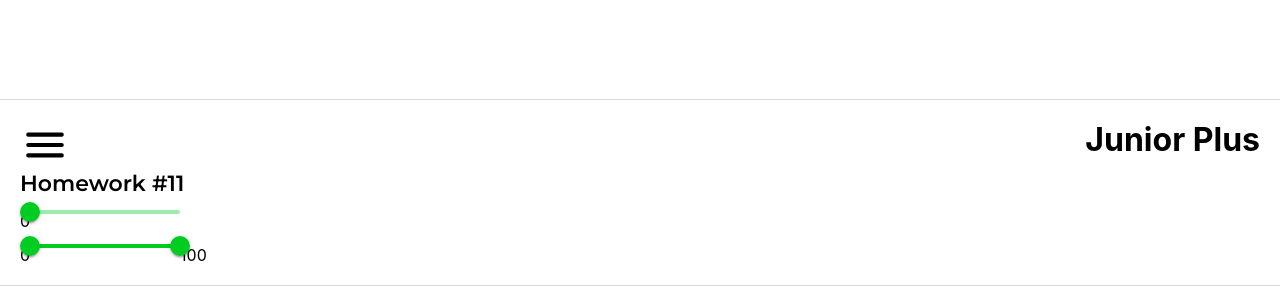
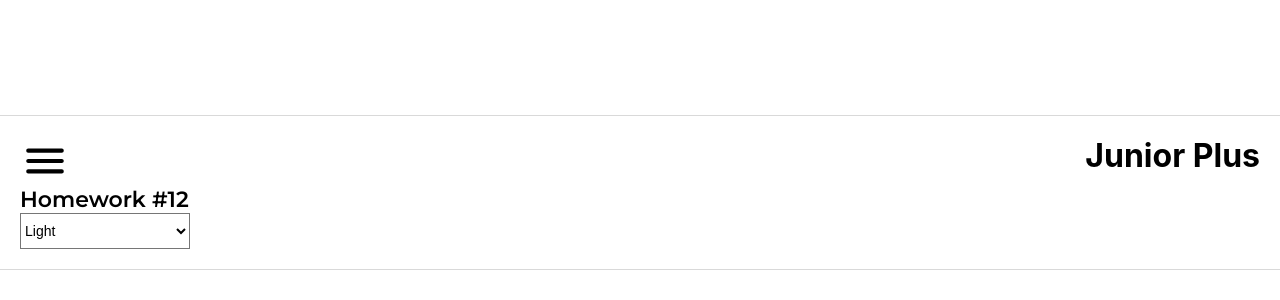
Before and after one commit to vasilyocheck/hw-s2, a React (Create React App) app: page /#/junior-plus in a window 1280 px wide. Shown: the part 208-508 px from the top of the page. Built offline with nearby package versions, Linux system fonts and the light colour scheme.

Commit message:
homework sprint 4 week 4 (hw12)

```diff
--- a/src/s1-main/App.module.css
+++ b/src/s1-main/App.module.css
@@ -7,12 +7,27 @@
 
 }
 
+[data-theme='1'] {
+    --color: #000000;
+    --background: #FFFFFF;
+}
+
+[data-theme='2'] {
+    --color: #000000;
+    --background: #DDEEFF;
+}
+
+[data-theme='3'] {
+    --color: #FFFFFF;
+    --background: #212A34;
+}
+
 .hw {
     gap: 24px;
 }
 
 .hwTitle {
-    color: #000;
+    color: var(--color);
     font-family: 'Montserrat', sans-serif;
     font-size: 22px;
     font-weight: 600;
--- a/src/s2-homeworks/hw05/pages/JuniorPlus.tsx
+++ b/src/s2-homeworks/hw05/pages/JuniorPlus.tsx
@@ -1,8 +1,8 @@
 import React from 'react'
-import HW10 from "../../hw10/HW10";
+//import HW10 from "../../hw10/HW10";
 import HW11 from "../../hw11/HW11";
 // import HW11 from '../../hw11/HW11'
-// import HW12 from '../../hw12/HW12'
+import HW12 from '../../hw12/HW12'
 // import HW13 from '../../hw13/HW13'
 // import HW14 from '../../hw14/HW14'
 // import HW15 from '../../hw15/HW15'
@@ -11,8 +11,8 @@ function JuniorPlus() {
     return (
         <div id={'hw5-page-junior-plus'}>
             {/*<HW10 />*/}
-            <HW11 />
-            {/*<HW12 />*/}
+            {/*<HW11 />*/}
+            <HW12 />
             {/*<HW13 />*/}
             {/*<HW14 />*/}
             {/*<HW15 />*/}
--- a/src/s2-homeworks/hw07/common/c5-SuperSelect/SuperSelect.tsx
+++ b/src/s2-homeworks/hw07/common/c5-SuperSelect/SuperSelect.tsx
@@ -12,7 +12,7 @@ type DefaultSelectPropsType = DetailedHTMLProps<
 
 type SuperSelectPropsType = DefaultSelectPropsType & {
     options?: any[]
-    onChangeOption?: (option: any) => void
+    onChangeOption?: (option: number) => void
 }
 
 const SuperSelect: React.FC<SuperSelectPropsType> = ({
@@ -36,7 +36,8 @@ const SuperSelect: React.FC<SuperSelectPropsType> = ({
         : [] // map options with key
 
     const onChangeCallback = (e: ChangeEvent<HTMLSelectElement>) => {
-        onChangeOption?.(e.currentTarget.value);
+        onChangeOption?.(+e.currentTarget.value);
+        console.log(typeof +e.currentTarget.value)
         // делают студенты
     }
 
--- a/src/s2-homeworks/hw12/HW12.module.css
+++ b/src/s2-homeworks/hw12/HW12.module.css
@@ -19,5 +19,10 @@ html {
 }
 
 .select {
-
+    width: 170px;
+    height: 36px;
+    text-transform: capitalize;
+    font-size: 14px;
+    background-color: var(--background);
+    color: var(--color);
 }
--- a/src/s2-homeworks/hw12/HW12.tsx
+++ b/src/s2-homeworks/hw12/HW12.tsx
@@ -4,6 +4,7 @@ import s2 from '../../s1-main/App.module.css'
 import SuperSelect from '../hw07/common/c5-SuperSelect/SuperSelect'
 import {useDispatch, useSelector} from 'react-redux'
 import {changeThemeId} from './bll/themeReducer'
+import {AppStoreType} from "../hw10/bll/store";
 
 /*
 * 1 - в файле themeReducer.ts написать нужные типы вместо any, дописать редьюсер
@@ -19,11 +20,13 @@ const themes = [
 ]
 
 const HW12 = () => {
+    const dispatch = useDispatch()
     // взять ид темы из редакса
-    const themeId = 1
+    const themeId = useSelector<AppStoreType, number>(state => state.theme.themeId);
+    console.log(themeId)
 
-    const change = (id: any) => { // дописать функцию
-
+    const change = (id: number) => { // дописать функцию
+        dispatch(changeThemeId(id))
     }
 
     useEffect(() => {
@@ -40,6 +43,8 @@ const HW12 = () => {
                 <SuperSelect
                     id={'hw12-select-theme'}
                     className={s.select}
+                    options={themes}
+                    onChangeOption={change}
                     // сделать переключение тем
 
                 />
--- a/src/s2-homeworks/hw12/bll/themeReducer.ts
+++ b/src/s2-homeworks/hw12/bll/themeReducer.ts
@@ -2,13 +2,20 @@ const initState = {
     themeId: 1,
 }
 
-export const themeReducer = (state = initState, action: any): any => { // fix any
+export const themeReducer = (state = initState, action: ChangeThemeIdType): { themeId: number } => { // fix any
     switch (action.type) {
-        // дописать
+        case "SET_THEME_ID": {
+            return {themeId: action.id}
+        }
 
         default:
             return state
     }
 }
 
-export const changeThemeId = (id: number): any => ({ type: 'SET_THEME_ID', id }) // fix any
+type ChangeThemeIdType = ReturnType<typeof changeThemeId>
+export const changeThemeId = (id: number) => {
+    return {
+        type: 'SET_THEME_ID',
+        id} as const
+}// fix any
```
